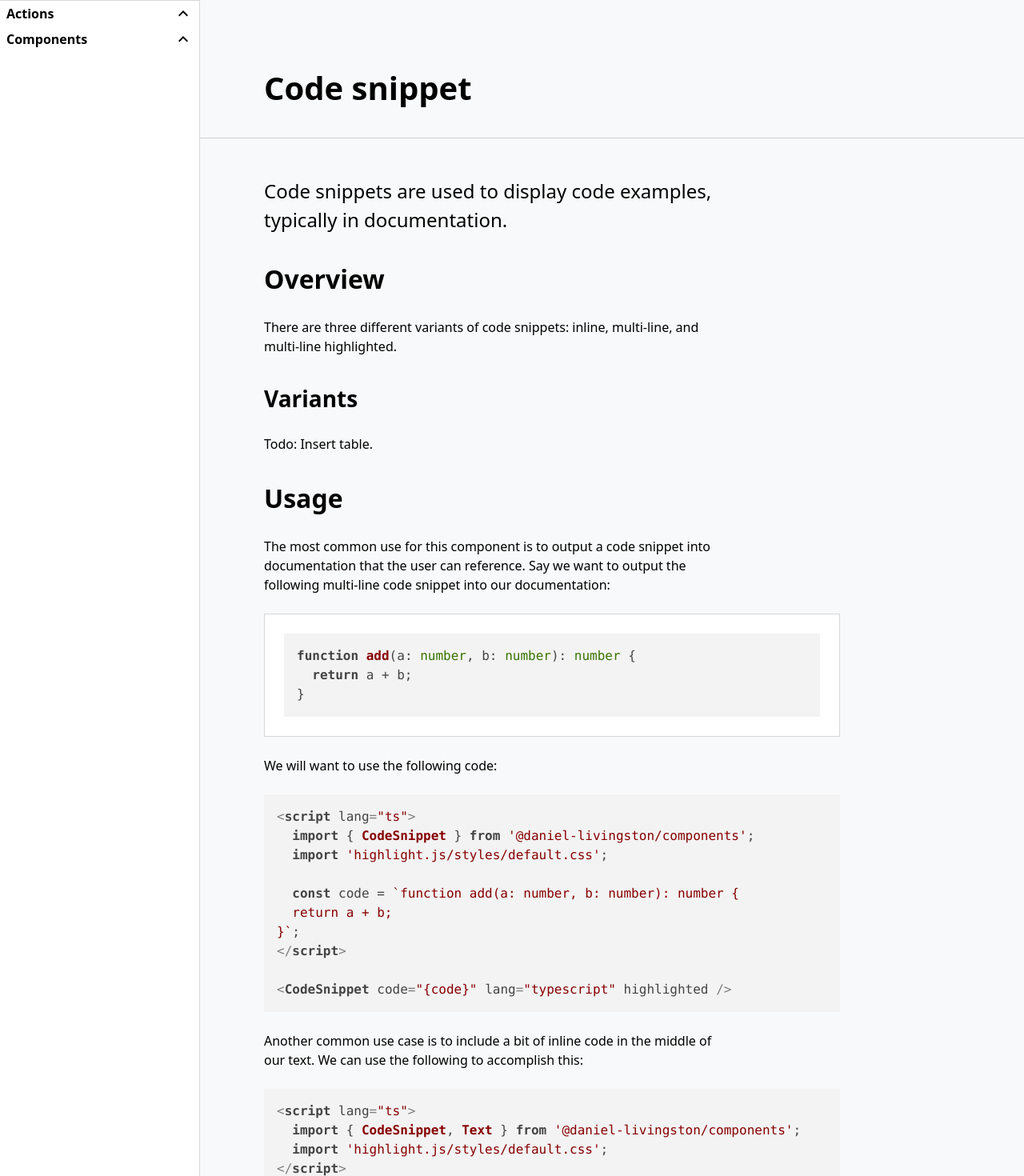
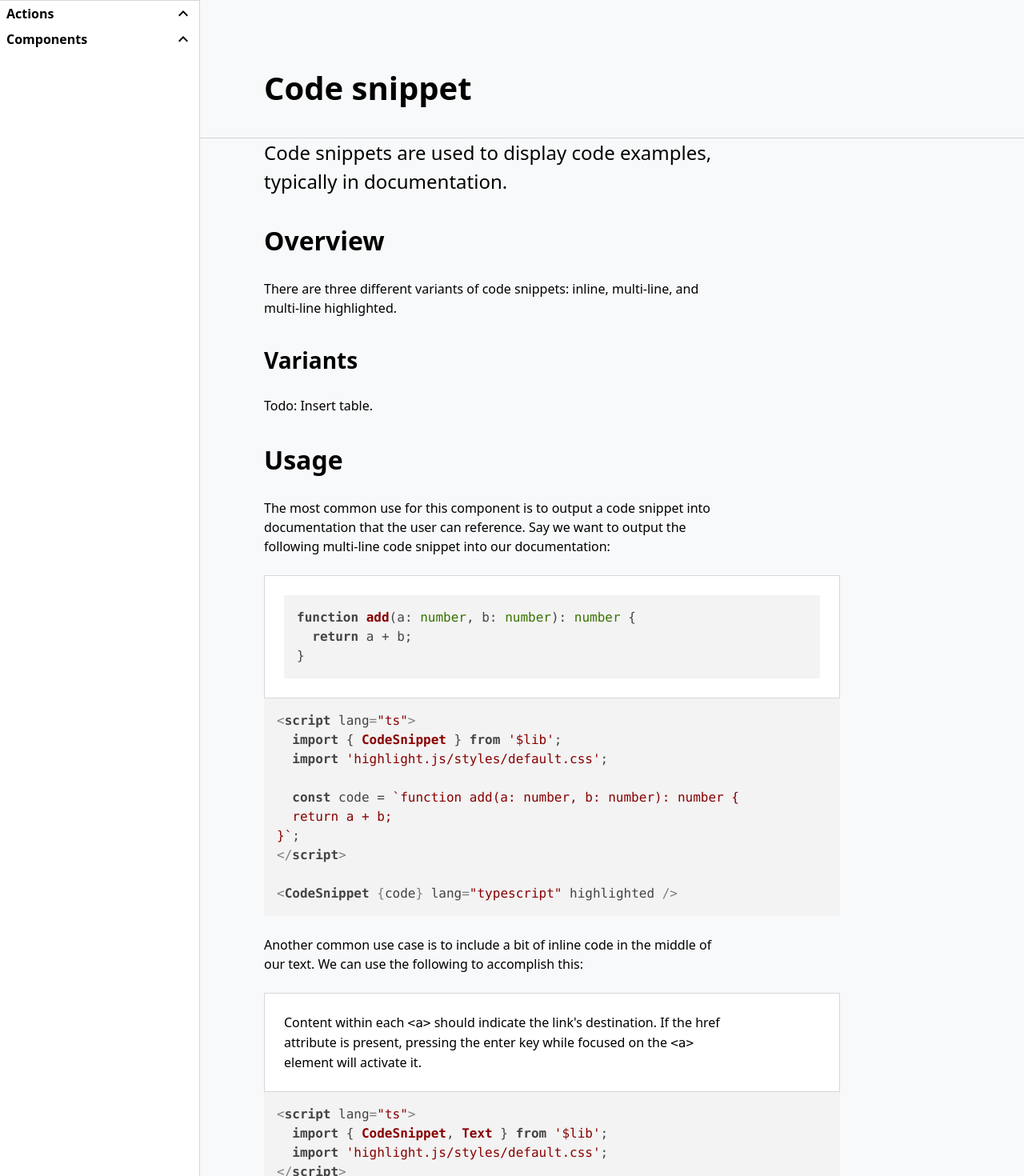
Before and after one commit to Daniel-Livingston/ui, a SvelteKit app: page /components/code in a window 1280 px wide. Shown: the top 1470 px of the page at 80% size. Built offline with nearby package versions, Linux system fonts and the light colour scheme.

Commit message:
Update system for adding examples

```diff
--- a/src/lib/components/Code/Code.css
+++ b/src/lib/components/Code/Code.css
@@ -4,7 +4,5 @@ pre.readable.code {
 }
 
 pre.code {
-	--_padding-block-start: var(--padding-block-start-code, 1.5rem);
-	padding-block-start: var(--_padding-block-start);
 	tab-size: var(--tab-size-code, 2);
 }
--- a/src/lib/components/Text/Text.css
+++ b/src/lib/components/Text/Text.css
@@ -4,9 +4,12 @@
 }
 
 .text {
+	width: 100%;
+}
+
+* + .text {
 	--_padding-block-start: var(--padding-block-start-text, 1.5rem);
 	padding-block-start: var(--_padding-block-start);
-	width: 100%;
 }
 
 .text-xs {
--- /dev/null
+++ b/src/lib/internal/code.ts
@@ -0,0 +1,3 @@
+export function fixCodeSnippets(code: string) {
+	return code.replace(/\$lib/g, '@daniel-livingston/components');
+}
--- a/src/routes/+layout.svelte
+++ b/src/routes/+layout.svelte
@@ -5,7 +5,7 @@
 	import '$lib/styles/variables.css';
 	import '$lib/styles/base.css';
 
-	import { Heading, SideNav } from '$lib';
+	import { Heading, SideNav, Text } from '$lib';
 </script>
 
 <svelte:head>
@@ -31,6 +31,10 @@
 		</div>
 
 		<div class="content">
+			<div class="description">
+				<Text size="xl">{$page.data.description}</Text>
+			</div>
+
 			<slot />
 		</div>
 	</main>
--- a/src/routes/components/accordion/+page.ts
+++ b/src/routes/components/accordion/+page.ts
@@ -4,6 +4,6 @@ export const load: PageLoad = async () => {
 	return {
 		title: 'Accordion',
 		description:
-			'The accordion component can be used to optionally display content, typically in a list.'
+			'Accordions can be used to optionally reveal or hide sections of content. This is typically done through user interaction.'
 	};
 };
--- a/src/routes/components/accordion/examples/usage-1.html
+++ b/src/routes/components/accordion/examples/BasicUsage.svelte
@@ -1,5 +1,5 @@
 <script lang="ts">
-	import { Accordion } from '@daniel-livingston/components';
+	import { Accordion } from '$lib';
 </script>
 
 <Accordion>
--- a/src/routes/components/code/+page.svelte
+++ b/src/routes/components/code/+page.svelte
@@ -1,11 +1,11 @@
 <script lang="ts">
 	import { CodeSnippet, Demo, Heading, Text } from '$lib';
-	import example1 from './examples/usage-1.html?raw';
-	import example2 from './examples/usage-2.html?raw';
+	import MultilineExample from './examples/Multiline.svelte';
+	import multilineExampleCode from './examples/Multiline.svelte?raw';
+	import InlineExample from './examples/Inline.svelte';
+	import inlineExampleCode from './examples/Inline.svelte?raw';
 	import 'highlight.js/styles/default.css';
 </script>
-
-<Text size="xl">Code snippets are used to display code examples, typically in documentation.</Text>
 
 <Heading level={2}>Overview</Heading>
 
@@ -26,25 +26,19 @@
 	documentation:
 </Text>
 
-<div style:--padding-block-start-code="0">
-	<Demo>
-		<CodeSnippet
-			code={`function add(a: number, b: number): number {
-	return a + b;
-}`}
-			lang="typescript"
-			highlighted
-		/>
-	</Demo>
-</div>
+<Demo>
+	<MultilineExample />
+</Demo>
 
-<Text>We will want to use the following code:</Text>
-
-<CodeSnippet code={example1} lang="html" highlighted />
+<CodeSnippet code={multilineExampleCode} lang="html" highlighted />
 
 <Text>
 	Another common use case is to include a bit of inline code in the middle of our text. We can use
 	the following to accomplish this:
 </Text>
 
-<CodeSnippet code={example2} lang="html" highlighted />
+<Demo>
+	<InlineExample />
+</Demo>
+
+<CodeSnippet code={inlineExampleCode} lang="html" highlighted />
--- a/src/routes/components/code/+page.ts
+++ b/src/routes/components/code/+page.ts
@@ -3,7 +3,6 @@ import type { PageLoad } from './$types';
 export const load: PageLoad = async () => {
 	return {
 		title: 'Code snippet',
-		description:
-			'The code snippet component can be used to display code examples, typically in documentation.'
+		description: 'Code snippets are used to display code examples, typically in documentation.'
 	};
 };
--- /dev/null
+++ b/src/routes/components/code/examples/Inline.svelte
@@ -0,0 +1,10 @@
+<script lang="ts">
+	import { CodeSnippet, Text } from '$lib';
+	import 'highlight.js/styles/default.css';
+</script>
+
+<Text>
+	Content within each <CodeSnippet code="<a>" inline /> should indicate the link's destination. If the
+	href attribute is present, pressing the enter key while focused on the
+	<CodeSnippet code="<a>" inline /> element will activate it.
+</Text>
--- a/src/routes/components/code/examples/usage-1.html
+++ b/src/routes/components/code/examples/Multiline.svelte
@@ -1,5 +1,5 @@
 <script lang="ts">
-	import { CodeSnippet } from '@daniel-livingston/components';
+	import { CodeSnippet } from '$lib';
 	import 'highlight.js/styles/default.css';
 
 	const code = `function add(a: number, b: number): number {
@@ -7,4 +7,4 @@
 }`;
 </script>
 
-<CodeSnippet code="{code}" lang="typescript" highlighted />
+<CodeSnippet {code} lang="typescript" highlighted />
--- a/src/routes/components/code/examples/usage-2.html
+++ /dev/null
@@ -1,10 +0,0 @@
-<script lang="ts">
-	import { CodeSnippet, Text } from '@daniel-livingston/components';
-	import 'highlight.js/styles/default.css';
-</script>
-
-<Text>
-	Content within each <CodeSnippet code="<a>" inline /> should indicate the link's destination. If
-	the href attribute is present, pressing the enter key while focused on the
-	<CodeSnippet code="<a>" inline /> element will activate it.
-</Text>
```
Also changed, not shown: src/routes/components/accordion/+page.svelte (+6 -34 lines).
